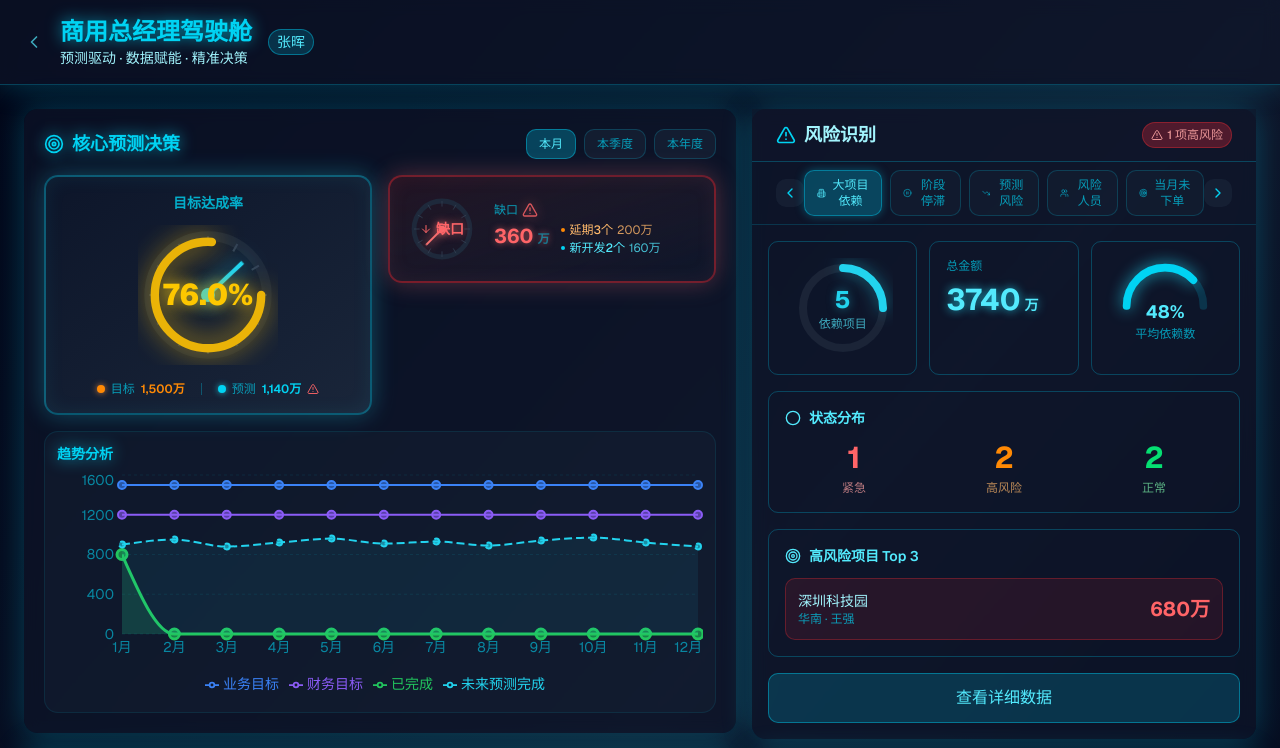
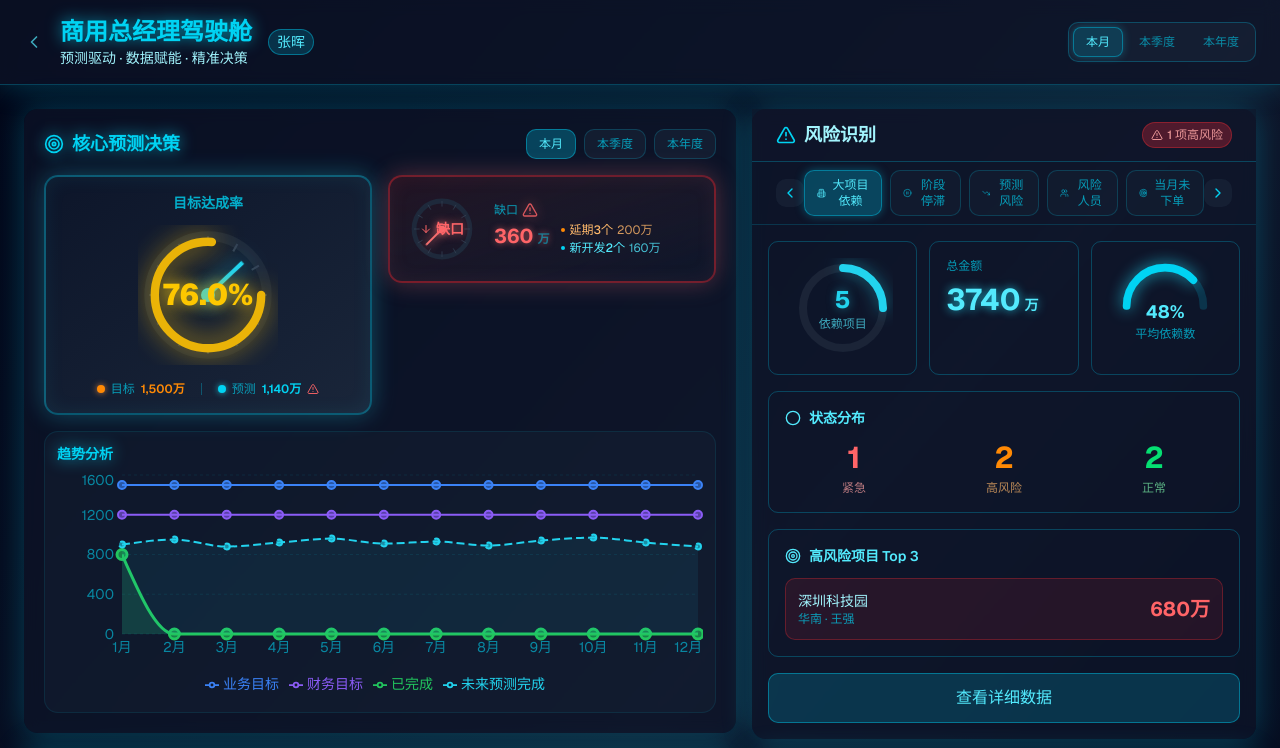
Before and after one commit to navylee1990/coze_jsc, a Next.js app: page /gm in a window 1280 px wide. Shown: the top 748 px of the page. Built offline with nearby package versions, Linux system fonts and the light colour scheme.

Commit message:
feat: 添加时间维度控制功能（本月/本季度/本年度）

```diff
--- a/src/app/gm/page.tsx
+++ b/src/app/gm/page.tsx
@@ -572,6 +572,42 @@ export default function GMDashboard() {
             </div>
 
             <div className="flex items-center gap-4">
+              {/* 时间维度选择器 */}
+              <div className="flex items-center gap-1 bg-slate-800/50 border border-cyan-500/30 rounded-lg p-1">
+                <button
+                  onClick={() => setSelectedTimeRange('current')}
+                  className={cn(
+                    'px-3 py-1.5 text-xs font-medium rounded-md transition-all',
+                    selectedTimeRange === 'current'
+                      ? 'bg-cyan-500/20 text-cyan-300 border border-cyan-500/50 shadow-[0_0_8px_rgba(34,211,238,0.3)]'
+                      : 'text-cyan-400/60 hover:text-cyan-300 hover:bg-cyan-500/10'
+                  )}
+                >
+                  本月
+                </button>
+                <button
+                  onClick={() => setSelectedTimeRange('quarter')}
+                  className={cn(
+                    'px-3 py-1.5 text-xs font-medium rounded-md transition-all',
+                    selectedTimeRange === 'quarter'
+                      ? 'bg-cyan-500/20 text-cyan-300 border border-cyan-500/50 shadow-[0_0_8px_rgba(34,211,238,0.3)]'
+                      : 'text-cyan-400/60 hover:text-cyan-300 hover:bg-cyan-500/10'
+                  )}
+                >
+                  本季度
+                </button>
+                <button
+                  onClick={() => setSelectedTimeRange('year')}
+                  className={cn(
+                    'px-3 py-1.5 text-xs font-medium rounded-md transition-all',
+                    selectedTimeRange === 'year'
+                      ? 'bg-cyan-500/20 text-cyan-300 border border-cyan-500/50 shadow-[0_0_8px_rgba(34,211,238,0.3)]'
+                      : 'text-cyan-400/60 hover:text-cyan-300 hover:bg-cyan-500/10'
+                  )}
+                >
+                  本年度
+                </button>
+              </div>
             </div>
           </div>
         </div>
@@ -990,7 +1026,7 @@ export default function GMDashboard() {
             </div>
 
             {/* 未来支撑充分性面板 */}
-            <FutureSupportAdequacyPanel theme="dashboard" />
+            <FutureSupportAdequacyPanel theme="dashboard" timeRange={selectedTimeRange} />
           </div>
 
           {/* 右侧仪表区 */}
@@ -1001,7 +1037,7 @@ export default function GMDashboard() {
           )}>
             {/* 风险识别模块 - 自适应高度 */}
             <div className={`${DASHBOARD_STYLES.cardBg} ${DASHBOARD_STYLES.cardBorder} rounded-xl p-0 ${DASHBOARD_STYLES.glow}`}>
-              <RiskIdentificationPanel theme="dashboard" />
+              <RiskIdentificationPanel theme="dashboard" timeRange={selectedTimeRange} />
             </div>
 
             {/* 区域达成情况 - 自适应高度 */}
@@ -1012,6 +1048,7 @@ export default function GMDashboard() {
                 cityData={cityData}
                 salespersonData={salespersonData}
                 theme="dashboard"
+                timeRange={selectedTimeRange}
               />
             </div>
 
--- a/src/components/FutureSupportAdequacyPanel.tsx
+++ b/src/components/FutureSupportAdequacyPanel.tsx
@@ -1526,6 +1526,7 @@ interface FutureSupportAdequacyPanelProps {
   data?: Partial<RegionData>;
   theme?: Theme;
   defaultRegion?: Region;
+  timeRange?: 'current' | 'quarter' | 'year';
 }
 
 // 辅助函数：获取状态颜色
@@ -1579,7 +1580,8 @@ const getHealthColor = (health: 'high' | 'medium' | 'low', theme: Theme) => {
 export default function FutureSupportAdequacyPanel({
   data: customData,
   theme = 'dark',
-  defaultRegion = 'national'
+  defaultRegion = 'national',
+  timeRange = 'current'
 }: FutureSupportAdequacyPanelProps) {
   // 区域选择状态
   const [selectedRegion, setSelectedRegion] = useState<Region>(defaultRegion);
--- a/src/components/RegionMatrix.tsx
+++ b/src/components/RegionMatrix.tsx
@@ -10,6 +10,7 @@ interface RegionMatrixProps {
   cityData?: Record<string, any[]>;
   salespersonData?: Record<string, any[]>;
   theme?: 'dashboard' | 'dark' | 'light';
+  timeRange?: 'current' | 'quarter' | 'year';
 }
 
 // 驾驶舱样式
@@ -57,7 +58,8 @@ export default function RegionMatrix({
   title = '区域达成',
   cityData = {},
   salespersonData = {},
-  theme = 'dashboard'
+  theme = 'dashboard',
+  timeRange = 'current'
 }: RegionMatrixProps) {
   const [drillDownLevel, setDrillDownLevel] = useState<'region' | 'city' | 'salesperson'>('region');
   const [selectedRegion, setSelectedRegion] = useState<string>('');
--- a/src/components/RiskIdentificationPanel.tsx
+++ b/src/components/RiskIdentificationPanel.tsx
@@ -92,6 +92,7 @@ interface RiskIdentificationPanelProps {
   riskPersonnel?: RiskPersonnel[];
   unorderedProjects?: UnorderedProject[];
   theme?: 'dashboard' | 'light' | 'dark';
+  timeRange?: 'current' | 'quarter' | 'year';
 }
 
 // ==================== 默认数据 ====================
@@ -514,7 +515,8 @@ export default function RiskIdentificationPanel({
   predictedRisks = defaultPredictedRisks,
   riskPersonnel = defaultRiskPersonnel,
   unorderedProjects = defaultUnorderedProjects,
-  theme = 'dashboard'
+  theme = 'dashboard',
+  timeRange = 'current'
 }: RiskIdentificationPanelProps) {
   // Tab状态
   const [currentTab, setCurrentTab] = useState(0);
```
